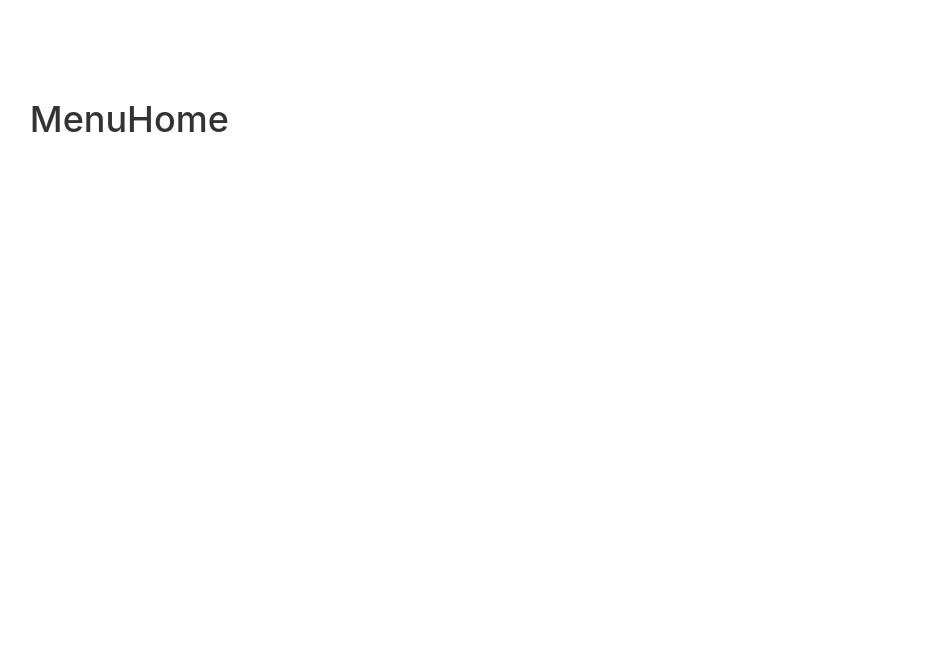
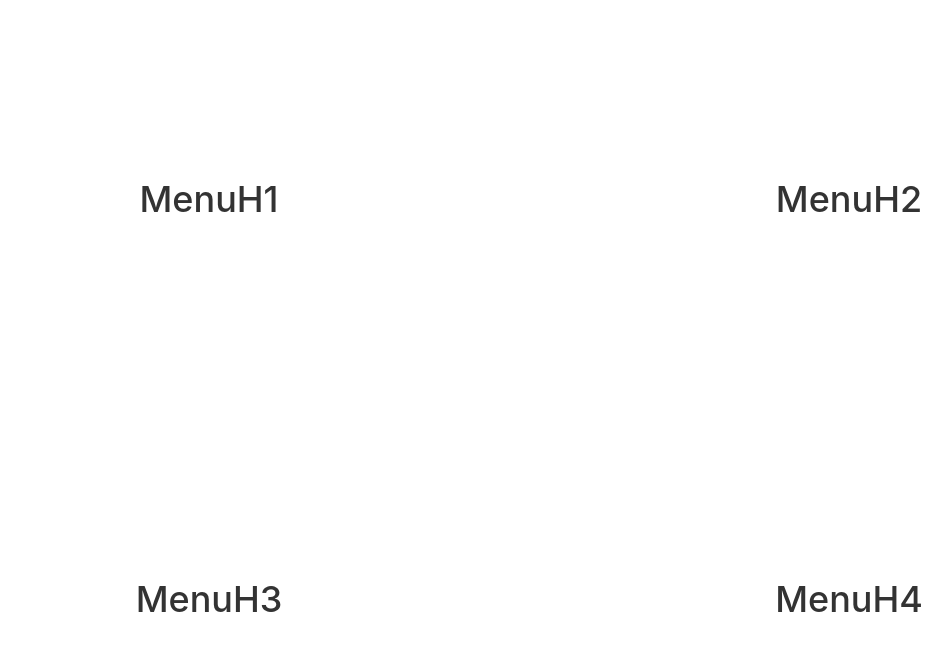
Before and after one commit to pablomumar/NEURAX, a React (Create React App) app in the folder my-app/: page / in a window 1280 px wide. Shown: the top 650 px of the page, without its empty margins (111-1063 px from the left). Built offline with nearby package versions, Linux system fonts and the light colour scheme.

Commit message:
ContHome

```diff
--- a/my-app/src/components/Oficial/Menus/MenuHome/MenuHome.js
+++ b/my-app/src/components/Oficial/Menus/MenuHome/MenuHome.js
@@ -1,9 +1,31 @@
 import React, {Component} from 'react';
+import {Link} from 'react-router';
+
+import classes from './MenuHome.module.css';
+import Auxiliar from '../../../hoc/Auxiliar/Auxilar';
 
 class MenuHome extends Component{
     render(){
         return (
-            <h1>MenuHome</h1>
+            <Auxiliar>
+                <div className='container-fluid'> {/* Meter clase para el logo en el centro (con absolute y eso)*/}
+                    <div className={[classes.mainCont, 'row'].join(' ')}>
+                        <div className='col-md-6'>  {/* Cada div sera una funcion para los distintos links con props para el absolute del Link*/}
+                            <h1>MenuH1</h1>
+                        </div>
+                        <div className='col-md-6'>
+                            <h1>MenuH2</h1>
+                        </div>
+                        <div className='col-md-6'>
+                            <h1>MenuH3</h1>
+                        </div>
+                        <div className='col-md-6'>
+                            <h1>MenuH4</h1>
+                        </div>
+
+                    </div>
+                </div>
+            </Auxiliar>
         )
     }
 }
--- a/my-app/src/components/Oficial/Menus/MenuHome/MenuHome.module.css
+++ b/my-app/src/components/Oficial/Menus/MenuHome/MenuHome.module.css
@@ -0,0 +1,12 @@
+.mainCont>div{
+    height: 50vh;
+    position: relative;
+}
+
+.mainCont>div>h1{
+    position: absolute;
+    top: 50%;
+    left: 50%;
+    transform: translate(-50%, -50%);
+    margin: 0;
+}
--- a/my-app/src/components/container/MainCont/MainCont.js
+++ b/my-app/src/components/container/MainCont/MainCont.js
@@ -14,7 +14,7 @@ class MainCont extends Component {
             <Auxiliar>
                 <Route path='/' exact render={() => (
                     <Auxiliar>
-                        <div className={[classes.mainFrame, classes.paddingLatNVert, classes.fondoWhite].join(' ')}>
+                        <div>
                             <MenuHome/>
                         </div>
                     </Auxiliar>
```
